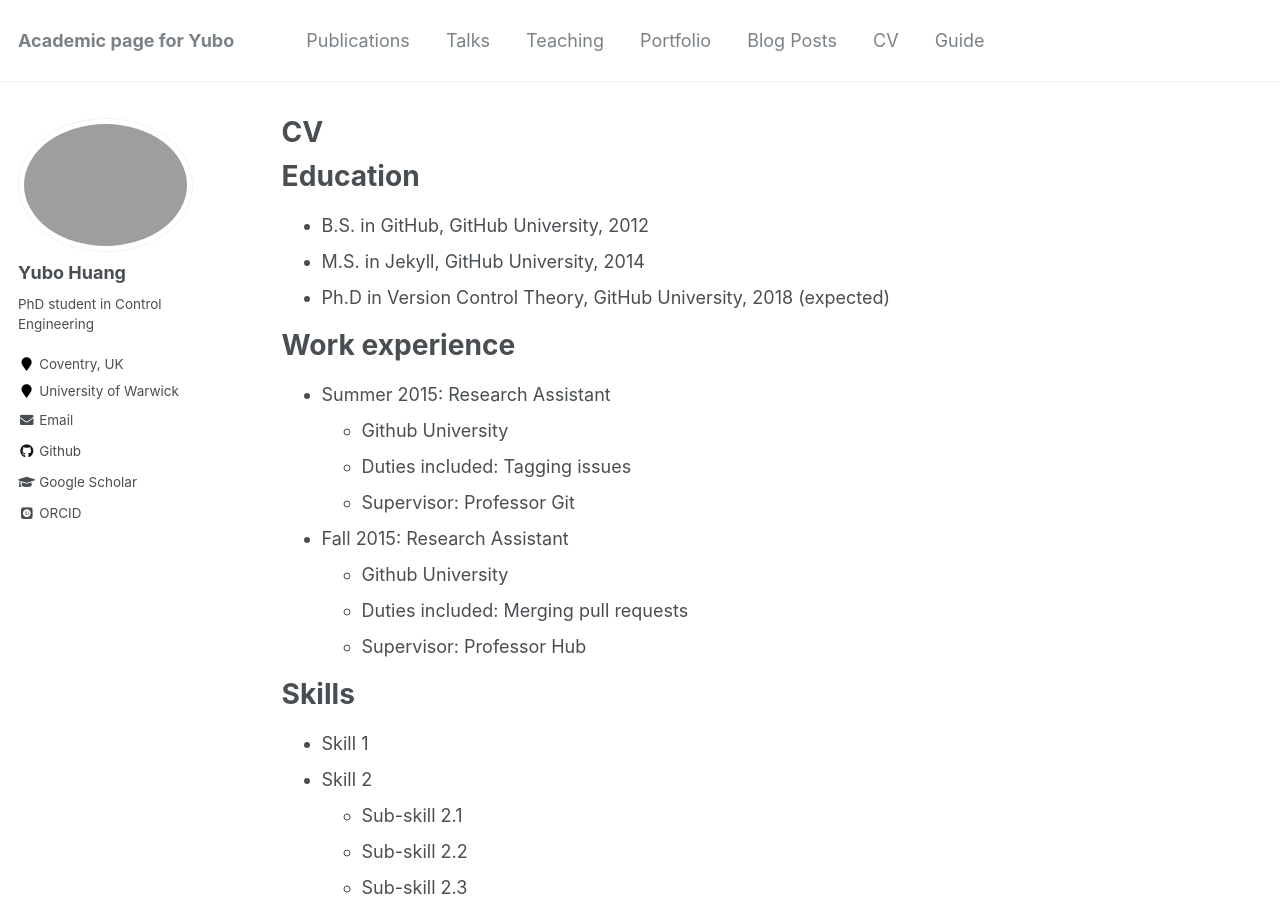
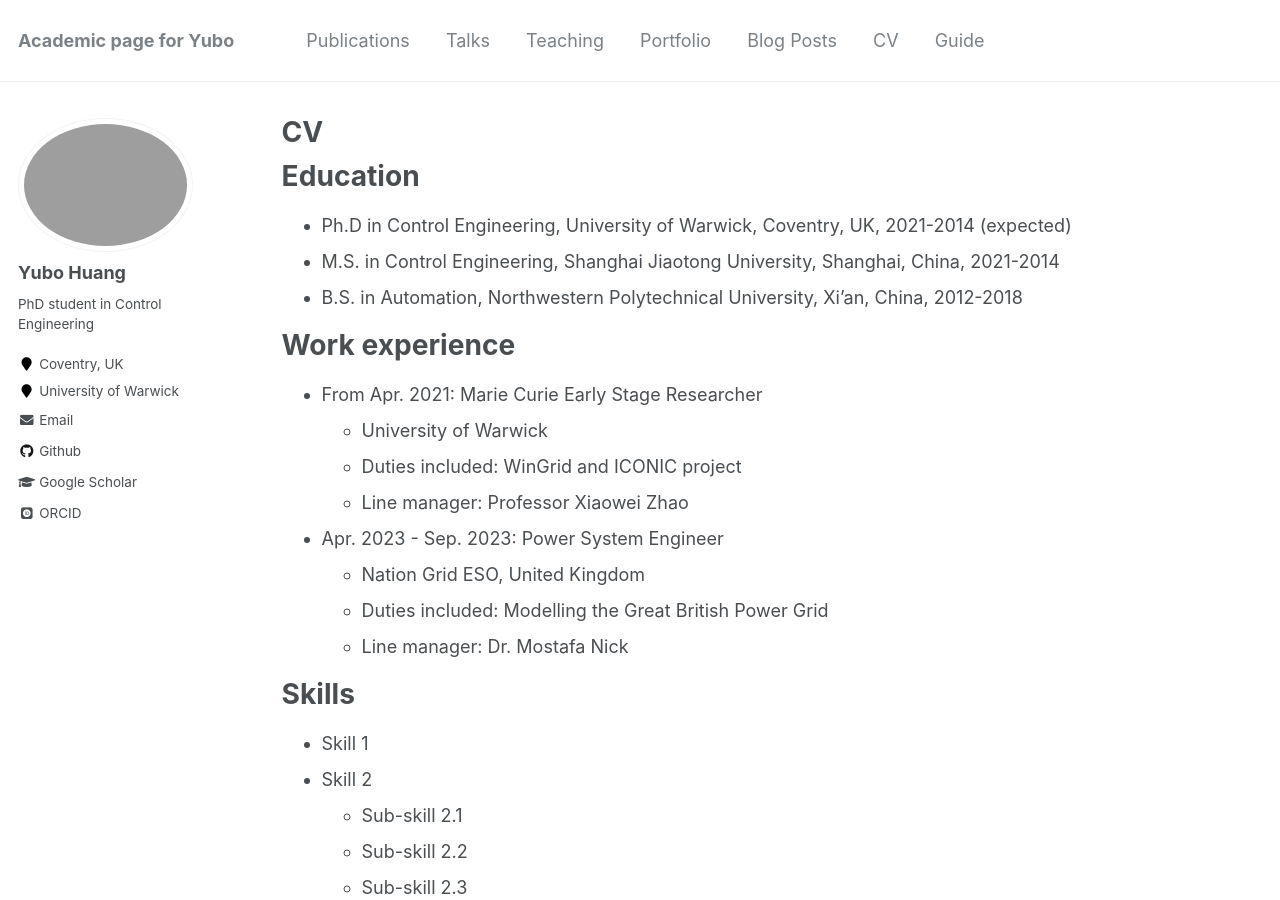
Before and after one commit to Yubo-Huang/Yubo-Huang.github.io, a Jekyll site: the page built from _pages/cv.md, in a window 1280 px wide and 900 px high. Built offline with Jekyll 4.4.1, drawn with Linux system fonts in a browser that asks for light colours; some web fonts are replaced.

Commit message:
update CV

```diff
--- a/_pages/cv.md
+++ b/_pages/cv.md
@@ -11,21 +11,21 @@ redirect_from:
 
 Education
 ======
-* B.S. in GitHub, GitHub University, 2012
-* M.S. in Jekyll, GitHub University, 2014
-* Ph.D in Version Control Theory, GitHub University, 2018 (expected)
+* Ph.D in Control Engineering, University of Warwick, Coventry, UK, 2021-2014 (expected)
+* M.S. in Control Engineering, Shanghai Jiaotong University, Shanghai, China, 2021-2014
+* B.S. in Automation, Northwestern Polytechnical University, Xi'an, China, 2012-2018
 
 Work experience
 ======
-* Summer 2015: Research Assistant
-  * Github University
-  * Duties included: Tagging issues
-  * Supervisor: Professor Git
+* From Apr. 2021: Marie Curie Early Stage Researcher
+  * University of Warwick
+  * Duties included: WinGrid and ICONIC project
+  * Line manager: Professor Xiaowei Zhao
 
-* Fall 2015: Research Assistant
-  * Github University
-  * Duties included: Merging pull requests
-  * Supervisor: Professor Hub
+* Apr. 2023 - Sep. 2023: Power System Engineer
+  * Nation Grid ESO, United Kingdom
+  * Duties included: Modelling the Great British Power Grid
+  * Line manager: Dr. Mostafa Nick
 
 Skills
 ======
```
